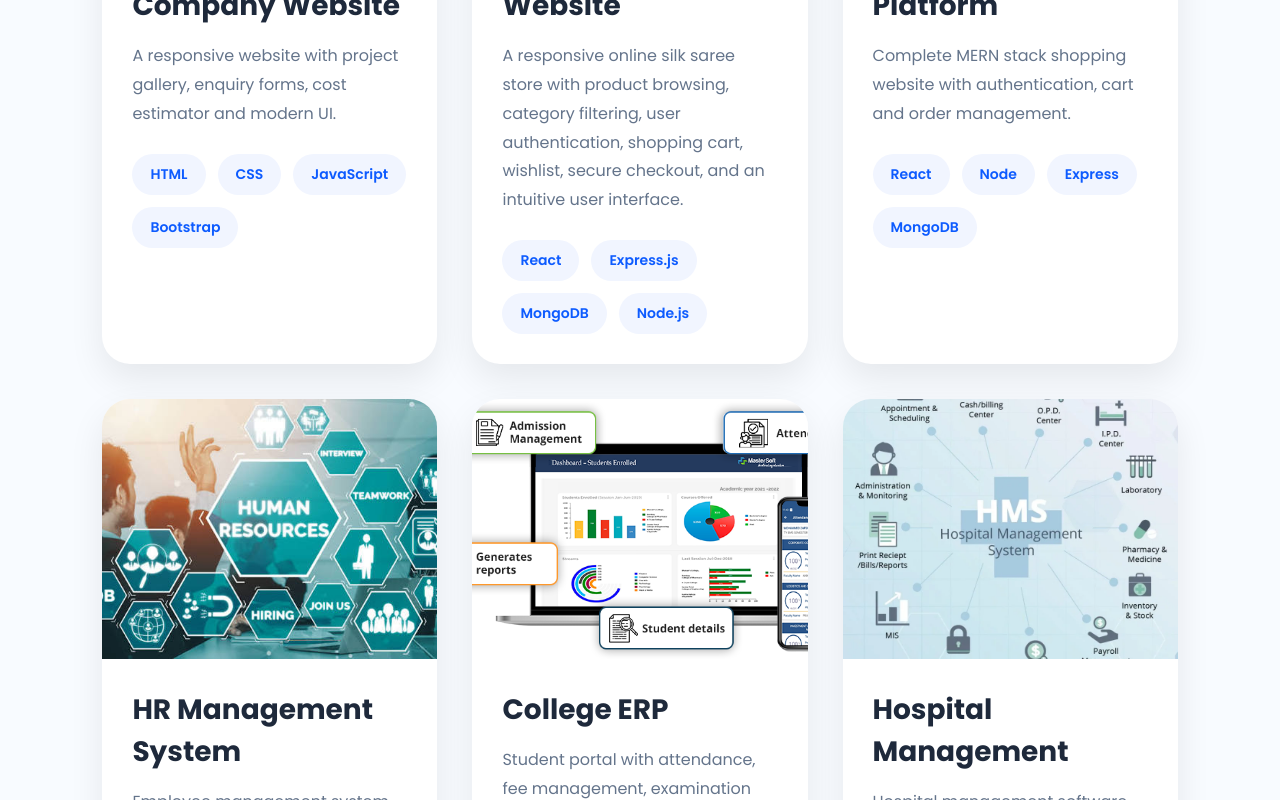
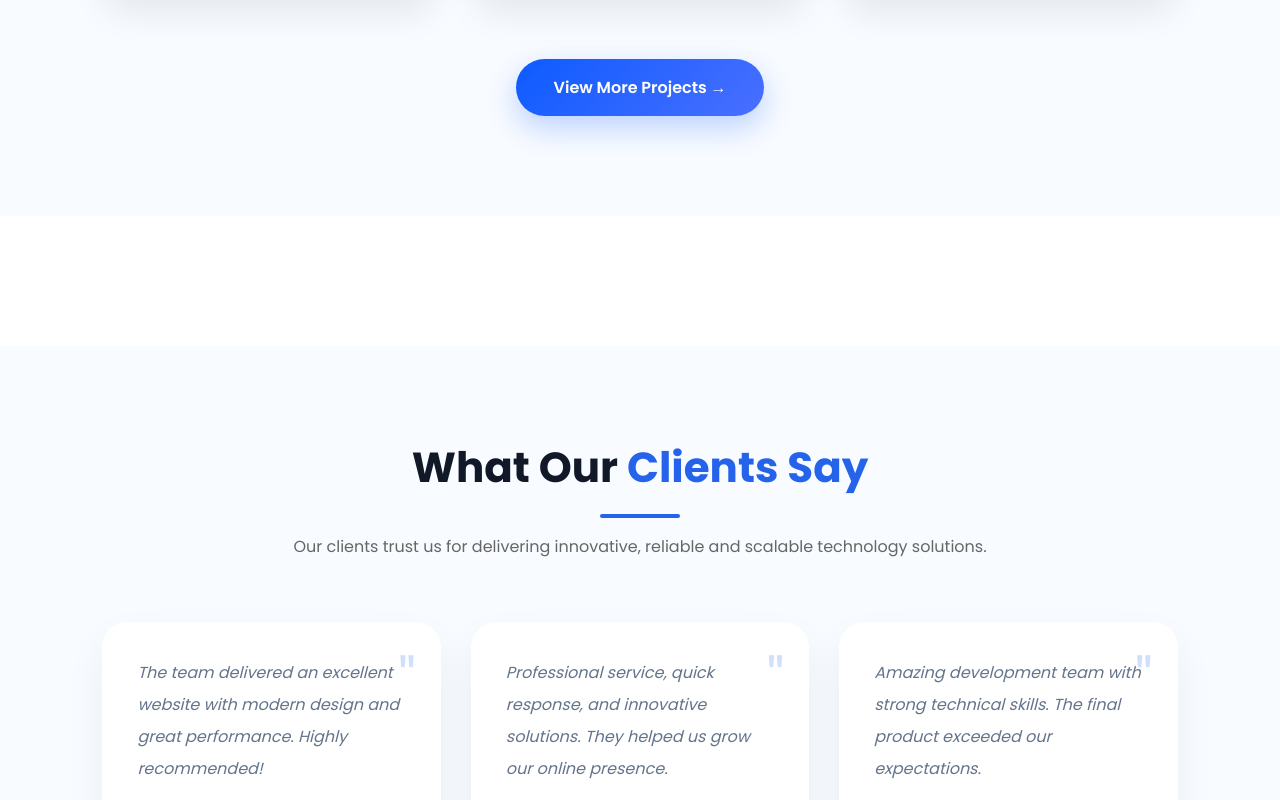
Before and after one commit to Poorana-123/company-website, a React app in the folder frontend/: page / in a window 1280 px wide. Shown: the part 8634-9434 px from the top of the page. Built offline with nearby package versions, Linux system fonts and the light colour scheme; the HTML template or start-up script is replaced by a standard one.

Commit message:
testimonials added

```diff
--- a/frontend/src/components/Testimonials.jsx
+++ b/frontend/src/components/Testimonials.jsx
@@ -0,0 +1,113 @@
+import React from "react";
+import "../styles/Testimonials.css";
+
+const Testimonials = () => {
+
+    const testimonials = [
+        {
+            name: "Arun Kumar",
+            role: "Startup Founder",
+            image: "/images/user1.jpg",
+            review:
+                "The team delivered an excellent website with modern design and great performance. Highly recommended!"
+        },
+
+        {
+            name: "Priya Sharma",
+            role: "Business Owner",
+            image: "/images/user2.jpg",
+            review:
+                "Professional service, quick response, and innovative solutions. They helped us grow our online presence."
+        },
+
+        {
+            name: "Rahul Verma",
+            role: "Product Manager",
+            image: "/images/user3.jpg",
+            review:
+                "Amazing development team with strong technical skills. The final product exceeded our expectations."
+        }
+    ];
+
+
+    return (
+
+        <section className="testimonial-section">
+
+            <div className="testimonial-header">
+
+                <h2>
+                    What Our <span>Clients Say</span>
+                </h2>
+
+                <div className="testimonial-line"></div>
+
+                <p>
+                    Our clients trust us for delivering innovative,
+                    reliable and scalable technology solutions.
+                </p>
+
+            </div>
+
+
+
+            <div className="testimonial-container">
+
+
+                {
+                    testimonials.map((item,index)=>(
+
+                        <div
+                        className="testimonial-card"
+                        key={index}
+                        >
+
+                            <div className="quote">
+                                "
+                            </div>
+
+
+                            <p>
+                                {item.review}
+                            </p>
+
+
+                            <div className="client-info">
+
+                                <img
+                                src={item.image}
+                                alt={item.name}
+                                />
+
+
+                                <div>
+
+                                    <h3>
+                                        {item.name}
+                                    </h3>
+
+                                    <span>
+                                        {item.role}
+                                    </span>
+
+                                </div>
+
+                            </div>
+
+
+                        </div>
+
+                    ))
+                }
+
+
+            </div>
+
+
+        </section>
+
+    );
+}
+
+
+export default Testimonials;
--- a/frontend/src/pages/Home.jsx
+++ b/frontend/src/pages/Home.jsx
@@ -6,7 +6,7 @@ import Services from "../components/Services";
 import Why from "../components/Why";
 import Process from "../components/Process";
 import Tech from "../components/Tech";
-// import Testimonials from "../components/Testimonials";
+import Testimonials from "../components/Testimonials";
 import Project from "../components/Project";
 import Footer from "../components/Footer";
 
@@ -21,13 +21,9 @@ function Home() {
       <Tech />
       <Services />
       <Process/>
-      <Tech />
       <Project />
+      <Testimonials />
       <Footer />
-      {/*
-      <Testimonials />
-
-       */}
     </>
   );
 }
--- /dev/null
+++ b/frontend/src/styles/Testimonials.css
@@ -0,0 +1,216 @@
+/* ================================
+      TESTIMONIAL SECTION
+================================ */
+
+
+.testimonial-section{
+
+    width:100%;
+    padding:90px 8%;
+    background:#f8fbff;
+
+}
+
+
+/* HEADER */
+
+.testimonial-header{
+
+    text-align:center;
+    max-width:750px;
+    margin:auto;
+
+}
+
+
+.testimonial-header h2{
+
+    font-size:42px;
+    color:#111827;
+
+}
+
+
+.testimonial-header h2 span{
+
+    color:#2563eb;
+
+}
+
+
+
+.testimonial-line{
+
+    width:80px;
+    height:4px;
+    background:#2563eb;
+    margin:15px auto;
+    border-radius:10px;
+
+}
+
+
+.testimonial-header p{
+
+    color:#666;
+    line-height:1.8;
+
+}
+
+
+
+/* CARDS */
+
+.testimonial-container{
+
+    display:grid;
+
+    grid-template-columns:repeat(3,1fr);
+
+    gap:30px;
+
+    margin-top:60px;
+
+}
+
+
+
+.testimonial-card{
+
+    background:white;
+
+    padding:35px;
+
+    border-radius:20px;
+
+    position:relative;
+
+    box-shadow:
+    0 10px 30px rgba(0,0,0,0.08);
+
+    transition:0.4s;
+
+}
+
+
+
+.testimonial-card:hover{
+
+    transform:translateY(-10px);
+
+    box-shadow:
+    0 20px 40px rgba(37,99,235,0.15);
+
+}
+
+
+
+.quote{
+
+    position:absolute;
+
+    top:15px;
+    right:25px;
+
+    font-size:60px;
+
+    color:#2563eb;
+
+    opacity:0.2;
+
+}
+
+
+
+.testimonial-card p{
+
+    color:#555;
+
+    line-height:1.8;
+
+    margin-bottom:30px;
+
+}
+
+
+
+/* CLIENT */
+
+.client-info{
+
+    display:flex;
+
+    align-items:center;
+
+    gap:15px;
+
+}
+
+
+
+.client-info img{
+
+    width:65px;
+
+    height:65px;
+
+    border-radius:50%;
+
+    object-fit:cover;
+
+}
+
+
+
+.client-info h3{
+
+    margin:0;
+
+    color:#111827;
+
+    font-size:18px;
+
+}
+
+
+.client-info span{
+
+    color:#2563eb;
+
+    font-size:14px;
+
+}
+
+
+
+/* RESPONSIVE */
+
+
+@media(max-width:992px){
+
+    .testimonial-container{
+
+        grid-template-columns:1fr 1fr;
+
+    }
+
+}
+
+
+
+@media(max-width:600px){
+
+    .testimonial-container{
+
+        grid-template-columns:1fr;
+
+    }
+
+
+    .testimonial-header h2{
+
+        font-size:32px;
+
+    }
+
+}
```
